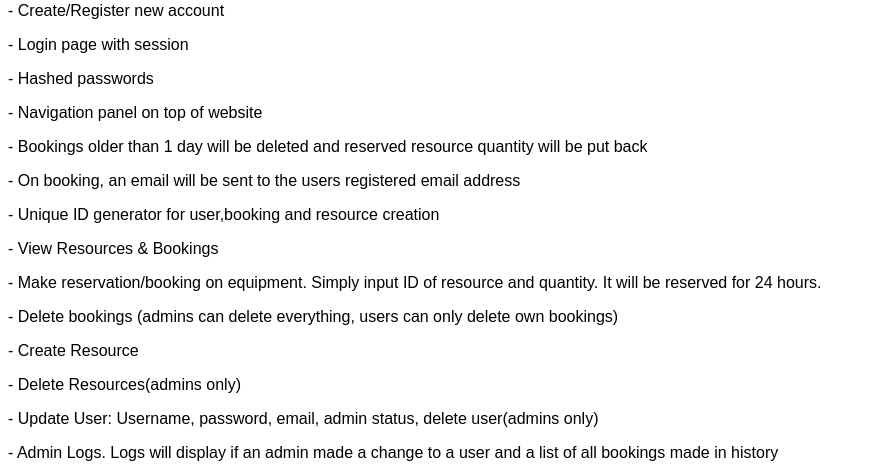
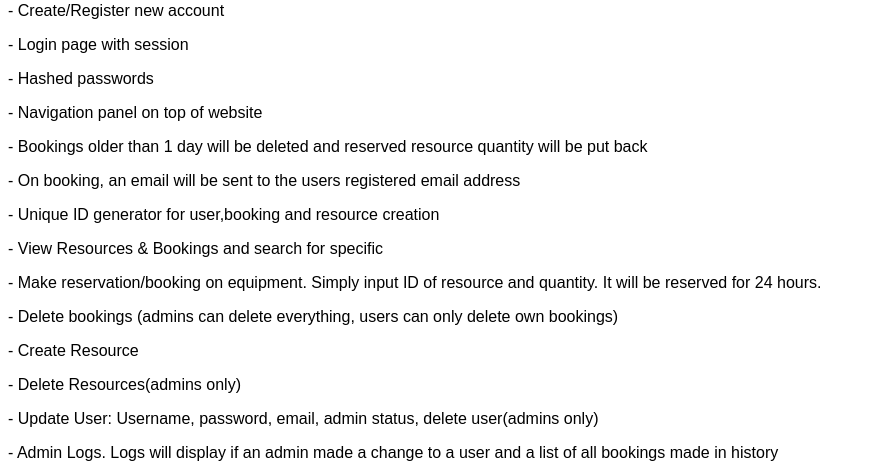
Before and after one commit to Jesp9025/OnlineBookingProject, a Flask app: page /about in a window 1280 px wide. Shown: the part 286-751 px from the top of the page, without its empty margins (0-872 px from the left). Run offline with Flask 2, Linux system fonts and the light colour scheme; a user stored in the database is signed in; some web fonts are replaced.

Commit message:
updated features list

```diff
--- a/templates/about.html
+++ b/templates/about.html
@@ -78,7 +78,7 @@
 <p>- Bookings older than 1 day will be deleted and reserved resource quantity will be put back</p>
 <p>- On booking, an email will be sent to the users registered email address</p>
 <p>- Unique ID generator for user,booking and resource creation</p>
-<p>- View Resources & Bookings</p>
+<p>- View Resources & Bookings and search for specific</p>
 <p>- Make reservation/booking on equipment. Simply input ID of resource and quantity. It will be reserved for 24 hours.</p>
 <p>- Delete bookings (admins can delete everything, users can only delete own bookings)</p>
 <p>- Create Resource</p>
```
